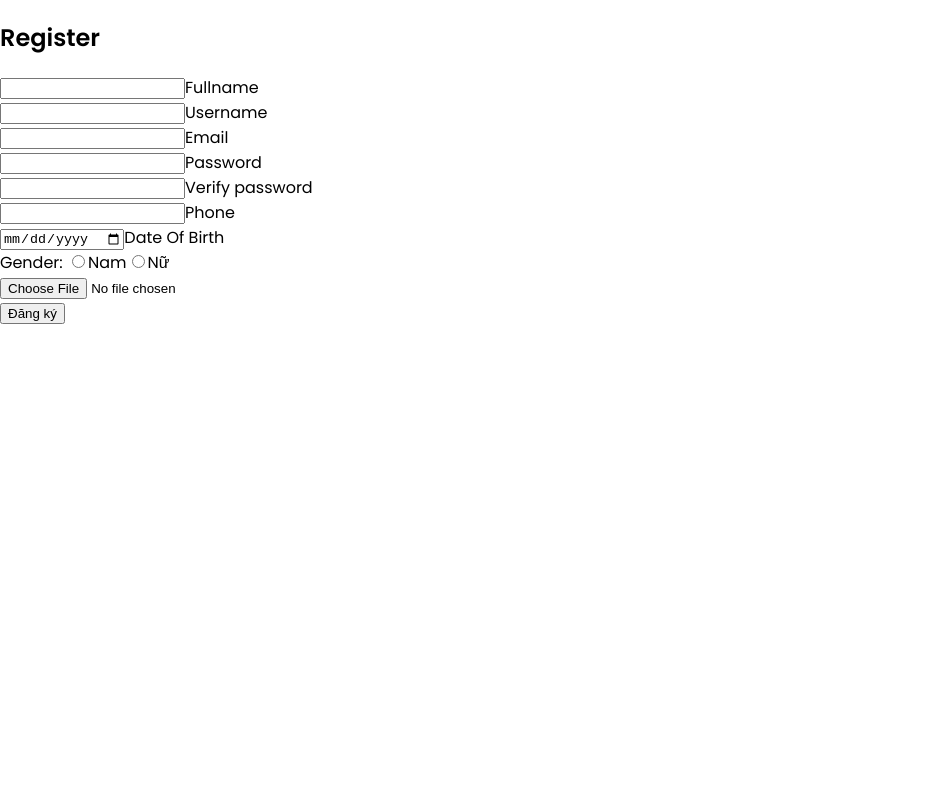
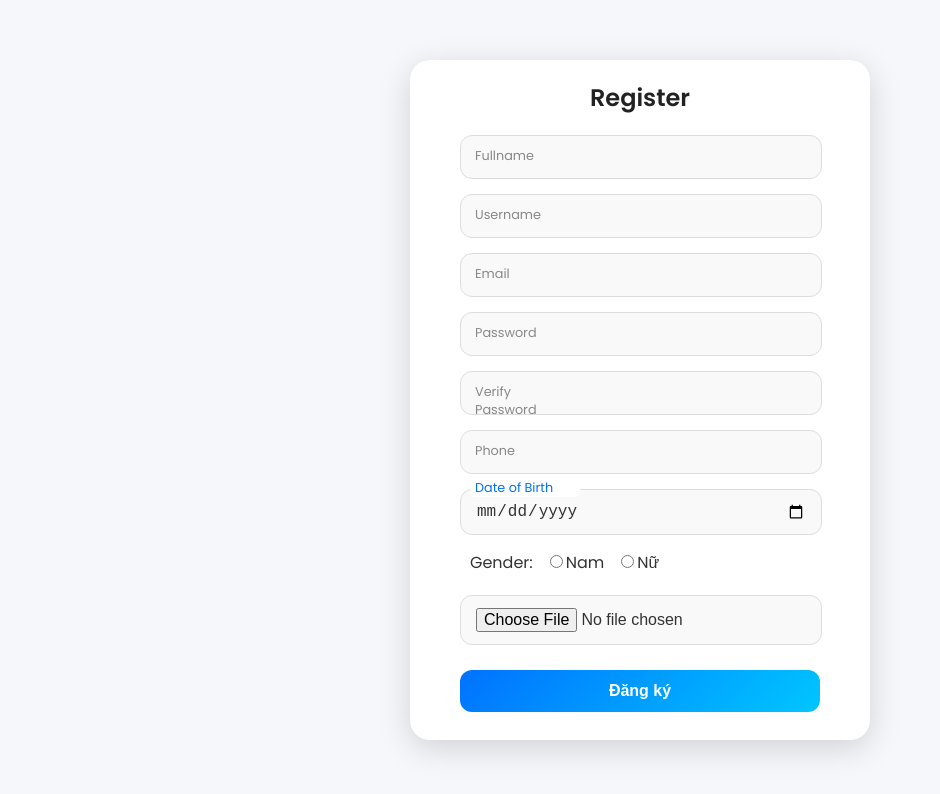
Before and after one commit to chungdt051204/ThucHanhLapTrinhWeb, a React (Vite) app in the folder DoAnThucHanhLapTrinhWeb/client/website-ban-quan-ao/: page /register in a window 1280 px wide. Shown: the top 794 px of the page, without its empty margins (0-940 px from the left). Built offline with nearby package versions, Linux system fonts and the light colour scheme; no server answers.

Commit message:
Sửa lại login và register

```diff
--- a/DoAnThucHanhLapTrinhWeb/client/website-ban-quan-ao/src/assets/components/Auth.css
+++ b/DoAnThucHanhLapTrinhWeb/client/website-ban-quan-ao/src/assets/components/Auth.css
@@ -0,0 +1,230 @@
+.login-section {
+  height: 100vh;
+  display: flex;
+  justify-content: center;
+  align-items: center;
+  background: #f5f7fa;
+  font-family: "Poppins", sans-serif;
+}
+
+.login-container {
+  background: #ffffff;
+  border-radius: 20px;
+  padding: 40px 50px;
+  width: 360px;
+  box-shadow: 0 8px 32px rgba(0, 0, 0, 0.15);
+  text-align: center;
+  color: #333;
+}
+
+.login-title {
+  font-size: 1.8rem;
+  font-weight: 600;
+  margin-bottom: 10px;
+  color: #222;
+}
+
+.input-group {
+  position: relative;
+  margin-bottom: 25px;
+  text-align: left;
+}
+
+.input-field {
+  width: 330px;
+  padding: 12px 15px;
+  border-radius: 12px;
+  border: 1.5px solid #ddd;
+  outline: none;
+  background: #f9f9f9;
+  color: #333;
+  font-size: 1rem;
+  transition: all 0.3s ease;
+}
+
+.input-field:focus {
+  background: #fff;
+  border-color: #00c6ff;
+  box-shadow: 0 0 6px rgba(0, 198, 255, 0.3);
+}
+
+.input-label {
+  position: absolute;
+  top: 12px;
+  left: 15px;
+  color: #888;
+  pointer-events: none;
+  transition: 0.3s ease;
+  background: transparent;
+}
+
+.input-field:focus + .input-label,
+.input-field:not(:placeholder-shown) + .input-label {
+  top: -10px;
+  left: 10px;
+  font-size: 0.8rem;
+  color: #0072ff;
+  background: #fff;
+  padding: 0 5px;
+  border-radius: 5px;
+}
+
+.login-button {
+  width: 100%;
+  padding: 12px;
+  border: none;
+  border-radius: 12px;
+  background: linear-gradient(135deg, #0072ff, #00c6ff);
+  color: #fff;
+  font-size: 1rem;
+  font-weight: 600;
+  cursor: pointer;
+  transition: transform 0.2s, box-shadow 0.2s;
+}
+
+.login-button:hover {
+  transform: translateY(-2px);
+  box-shadow: 0 4px 12px rgba(0, 198, 255, 0.5);
+}
+
+/* Regiter */
+.error-message {
+  color: #ff4d4d;
+  font-size: 0.9rem;
+  margin-bottom: 10px;
+  display: block;
+}
+
+.register-prompt {
+  margin-top: 20px;
+  font-size: 0.9rem;
+  color: #555;
+}
+
+.register-link {
+  color: #0072ff;
+  text-decoration: none;
+  font-weight: 500;
+}
+
+.register-link:hover {
+  text-decoration: underline;
+}
+
+.register-section {
+  height: 100vh;
+  display: flex;
+  justify-content: center;
+  align-items: center;
+  background: #f5f7fa;
+  font-family: "Poppins", sans-serif;
+}
+
+.register-container {
+  background: #ffffff;
+  border-radius: 20px;
+  padding: 0px 50px 80px 50px;
+  width: 360px;
+  height: 600px;
+  box-shadow: 0 8px 32px rgba(0, 0, 0, 0.15);
+  text-align: center;
+  color: #333;
+}
+
+.register-form{
+    height: 600px;
+}
+
+.register-title {
+  font-size: 1.5rem;
+  font-weight: 600;
+  color: #222;
+}
+
+.input-group-register {
+  position: relative;
+  margin-bottom: 15px;
+  text-align: left;
+  width: 25%;
+}
+
+.input-group-register .input-field-register{
+}
+
+.input-field-register {
+  width: 330px;
+  padding: 12px 15px;
+  border-radius: 12px;
+  border: 1.5px solid #ddd;
+  outline: none;
+  background: #f9f9f9;
+  color: #333;
+  font-size: 1rem;
+  transition: all 0.3s ease;
+}
+
+.input-field-register:focus {
+  background: #fff;
+  border-color: #00c6ff;
+  box-shadow: 0 0 6px rgba(0, 198, 255, 0.3);
+}
+
+.input-label {
+  position: absolute;
+  top: 12px;
+  left: 15px;
+  color: #888;
+  pointer-events: none;
+  transition: 0.3s ease;
+  background: transparent;
+  font-size: 0.8rem;
+  width: 100px;
+}
+
+.input-field-register:focus + .input-label,
+.input-field-register:not(:placeholder-shown) + .input-label {
+  top: -10px;
+  left: 10px;
+  font-size: 0.8rem;
+  color: #0072ff;
+  background: #fff;
+  padding: 0 5px;
+  border-radius: 5px;
+}
+
+.register-button {
+  width: 100%;
+  padding: 12px;
+  border: none;
+  border-radius: 12px;
+  background: linear-gradient(135deg, #0072ff, #00c6ff);
+  color: #fff;
+  font-size: 1rem;
+  font-weight: 600;
+  cursor: pointer;
+  transition: transform 0.2s, box-shadow 0.2s;
+}
+
+.register-button:hover {
+  transform: translateY(-2px);
+  box-shadow: 0 4px 12px rgba(0, 198, 255, 0.5);
+}
+
+.error-message {
+  color: #ff4d4d;
+  font-size: 0.9rem;
+  margin-bottom: 10px;
+  display: block;
+}
+
+.gender-group{
+    display: flex;
+    gap:12px;
+    margin-bottom: 20px;
+    margin-left: 10px;
+}
+
+.gender-options{
+    display: flex;
+    gap: 12px;
+}
--- a/DoAnThucHanhLapTrinhWeb/client/website-ban-quan-ao/src/assets/components/Login.jsx
+++ b/DoAnThucHanhLapTrinhWeb/client/website-ban-quan-ao/src/assets/components/Login.jsx
@@ -25,40 +25,53 @@ export default function Login() {
         navigate("/");
       })
       .catch(() => {
-        alert("Sai thông tin đăng nhập");
+        alert("Sai thông tin đăng nhập ");
       });
   };
   return (
     <>
-      <section>
-        <div>
-          <h2>Login</h2>
-          <form onSubmit={handleSubmit}>
-            <div>
+      <section className="login-section">
+        <div className="login-container">
+          <h2 className="login-title">Login</h2>
+          <form onSubmit={handleSubmit} className="login-form">
+            <div className="input-group">
               <input
                 type="email"
                 name="email"
                 ref={email}
                 placeholder=" "
                 onChange={() => setLoginNotValid("")}
+                className="input-field"
               />
-              <label htmlFor="email">Email</label>
+              <label htmlFor="email" className="input-label">
+                Email
+              </label>
             </div>
-            <div>
+
+            <div className="input-group">
               <input
                 type="password"
                 name="password"
                 ref={password}
                 placeholder=" "
                 onChange={() => setLoginNotValid("")}
+                className="input-field"
               />
-              <label htmlFor="password">Password</label>
+              <label htmlFor="password" className="input-label">
+                Password
+              </label>
             </div>
-            {loginNotValid && <span>{loginNotValid}</span>}
-            <button>Login</button>
+
+            {loginNotValid && <span className="error-message">{loginNotValid}</span>}
+
+            <button className="login-button">Login</button>
           </form>
-          <p>
-            Chưa có tài khoản? <Link to="/register">Đăng ký ngay</Link>
+
+          <p className="register-prompt">
+            Chưa có tài khoản?{" "}
+            <Link to="/register" className="register-link">
+              Đăng ký ngay
+            </Link>
           </p>
         </div>
       </section>
--- a/DoAnThucHanhLapTrinhWeb/client/website-ban-quan-ao/src/assets/components/Register.jsx
+++ b/DoAnThucHanhLapTrinhWeb/client/website-ban-quan-ao/src/assets/components/Register.jsx
@@ -42,7 +42,7 @@ export default function Register() {
       username.current.value === "" ||
       username.current.value.trim().length < 5
     ) {
-      setUsernameNotValid("Tên đăng nhập phải có tối thiểu 5 ký tự");
+      setUsernameNotValid("Tên đăng nhập phải có tối thiểu 5 ký tự ");
       return;
     } else if (!email.current.value.includes("@")) {
       setEmailNotValid("Vui lòng điền email hợp lệ");
@@ -86,94 +86,122 @@ export default function Register() {
   };
   return (
     <>
-      <section>
-        <div>
-          <h2>Register</h2>
-          <form onSubmit={handleSubmit}>
-            <div>
+      <section className="register-section">
+        <div className="register-container">
+          <h2 className="register-title">Register</h2>
+
+          <form onSubmit={handleSubmit} className="register-form">
+            <div className="input-group-register">
               <input
                 type="text"
                 name="fullname"
                 ref={fullName}
                 placeholder=" "
                 onChange={() => setFullNameNotValid("")}
+                className="input-field-register"
               />
-              <label htmlFor="fullname">Fullname</label>
+              <label htmlFor="fullname" className="input-label">Fullname</label>
             </div>
-            {fullNameNotValid && <span>{fullNameNotValid}</span>}
-            <div>
+            {fullNameNotValid && <span className="error-message">{fullNameNotValid}</span>}
+
+            <div className="input-group-register">
               <input
                 type="text"
                 name="username"
                 ref={username}
                 placeholder=" "
                 onChange={() => setUsernameNotValid("")}
+                className="input-field-register"
               />
-              <label htmlFor="username">Username</label>
+              <label htmlFor="username" className="input-label">Username</label>
             </div>
-            {usernameNotValid && <span>{usernameNotValid}</span>}
-            <div>
+            {usernameNotValid && <span className="error-message">{usernameNotValid}</span>}
+
+            <div className="input-group-register">
               <input
                 type="text"
                 name="email"
                 ref={email}
                 placeholder=" "
                 onChange={() => setEmailNotValid("")}
+                className="input-field-register"
               />
-              <label htmlFor="email">Email</label>
+              <label htmlFor="email" className="input-label">Email</label>
             </div>
-            {emailNotValid && <span>{emailNotValid}</span>}
-            <div>
+            {emailNotValid && <span className="error-message">{emailNotValid}</span>}
+
+            <div className="input-group-register">
               <input
                 type="password"
                 name="password"
                 ref={password}
                 placeholder=" "
                 onChange={() => setPasswordNotValid("")}
+                className="input-field-register"
               />
-              <label htmlFor="verifyPassword">Password</label>
+              <label htmlFor="password" className="input-label">Password</label>
             </div>
-            {passwordNotValid && <span>{passwordNotValid}</span>}
-            <div>
+            {passwordNotValid && <span className="error-message">{passwordNotValid}</span>}
+
+            <div className="input-group-register">
               <input
                 type="password"
                 name="verifyPassword"
                 ref={verifyPassword}
                 placeholder=" "
                 onChange={() => setVerifyPasswordNotValid("")}
+                className="input-field-register"
               />
-              <label htmlFor="password">Verify password</label>
+              <label htmlFor="verifyPassword" className="input-label">Verify Password</label>
             </div>
-            {verifyPasswordNotValid && <span>{verifyPasswordNotValid}</span>}
-            <div>
+            {verifyPasswordNotValid && <span className="error-message">{verifyPasswordNotValid}</span>}
+
+            <div className="input-group-register">
               <input
                 type="text"
                 name="phone"
                 ref={phone}
                 placeholder=" "
                 onChange={() => setPhoneNotValid("")}
+                className="input-field-register"
               />
-              <label htmlFor="phone">Phone</label>
+              <label htmlFor="phone" className="input-label">Phone</label>
             </div>
-            {phoneNotValid && <span>{phoneNotValid}</span>}
-            <div>
-              <input type="date" name="dateOfBirth" ref={dateOfBirth} />
-              <label htmlFor="dateOfBirth">Date Of Birth</label>
+            {phoneNotValid && <span className="error-message">{phoneNotValid}</span>}
+
+            <div className="input-group-register">
+              <input
+                type="date"
+                name="dateOfBirth"
+                ref={dateOfBirth}
+                className="input-field-register"
+              />
+              <label htmlFor="dateOfBirth" className="input-label">Date of Birth</label>
             </div>
-            <div>
-              <label htmlFor="gender">Gender: </label>
-              <input type="radio" name="gender" ref={male} value="nam" />
-              Nam
-              <input type="radio" name="gender" ref={female} value="nữ" />
-              Nữ
+
+            <div className="gender-group">
+              <label htmlFor="gender" className="gender-label">Gender:</label>
+              <div className="gender-options">
+                <label className="gender-option">
+                  <input type="radio" name="gender" ref={male} value="nam" />
+                  <span>Nam</span>
+                </label>
+                <label className="gender-option">
+                  <input type="radio" name="gender" ref={female} value="nữ" />
+                  <span>Nữ</span>
+                </label>
+              </div>
             </div>
-            <div>
-              <input type="file" name="avatar" ref={avatar} />
+
+            <div className="input-group file-input">
+              <input type="file" name="avatar" ref={avatar} className="input-field file" />
             </div>
-            <button>Đăng ký</button>
+
+            <button className="register-button">Đăng ký</button>
           </form>
         </div>
       </section>
+
     </>
   );
 }
```
